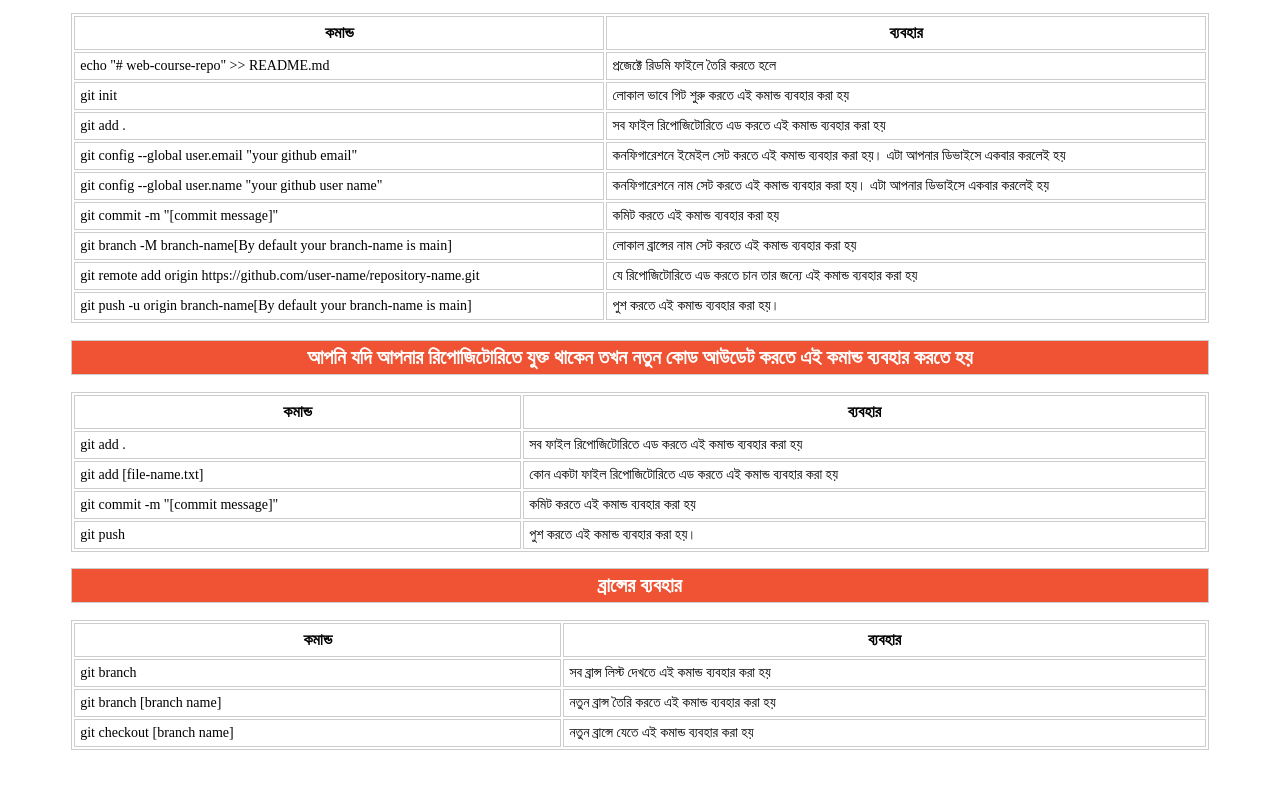
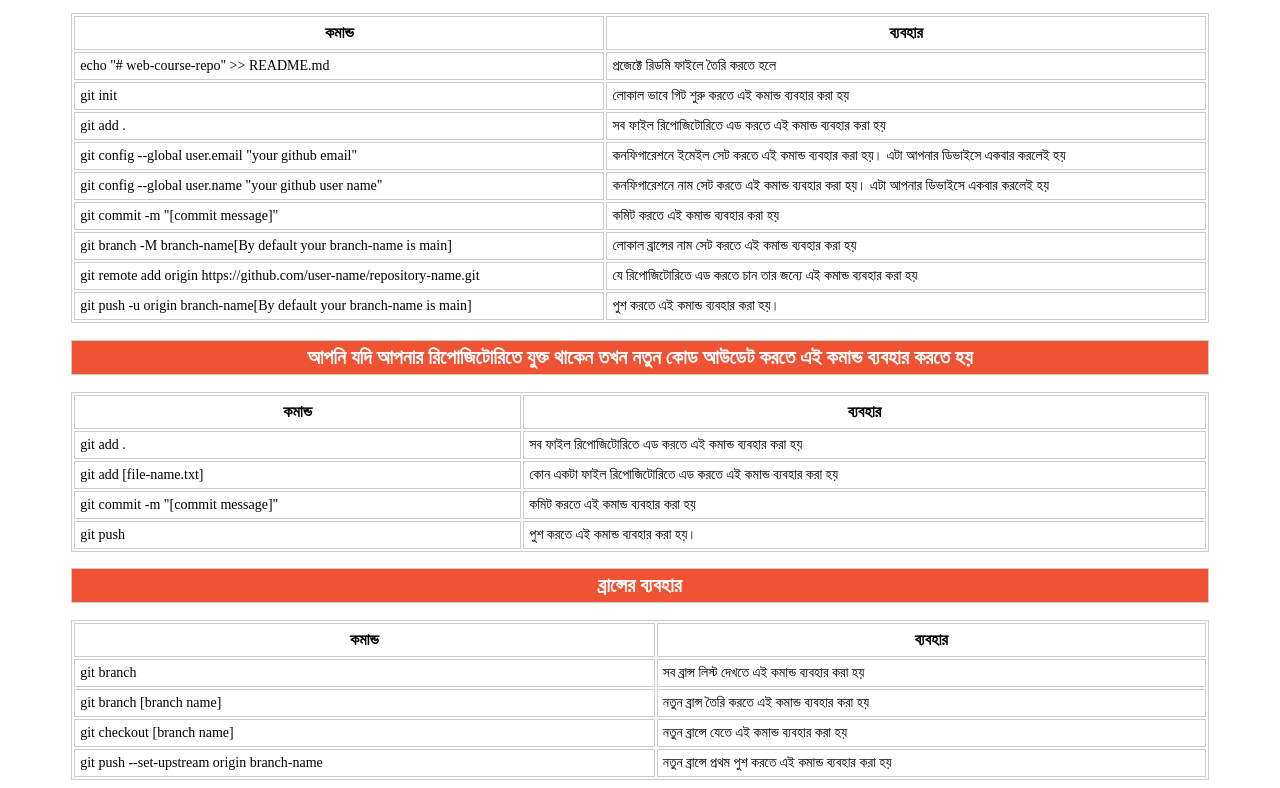
Before and after one commit to aftabgroupbd/git-init-code, a plain HTML site: page index.html in a window 1280 px wide. Shown: the part 940-1728 px from the top of the page. Before the commit the page ends 1698 px from the top, so only its background shows below. Drawn offline with Linux system fonts and the light colour scheme.

Commit message:
branch updated

```diff
--- a/index.html
+++ b/index.html
@@ -222,6 +222,10 @@
                 <td>git checkout [branch name]</td>
                 <td>নতুন ব্রান্সে যেতে এই কমান্ড ব্যবহার করা হয়</td>
             </tr>
+            <tr>
+                <td>git push --set-upstream origin branch-name</td>
+                <td>নতুন ব্রান্সে প্রথম পুশ করতে এই কমান্ড ব্যবহার করা হয়</td>
+            </tr>
         </table>
     </div>
 </body>
```
